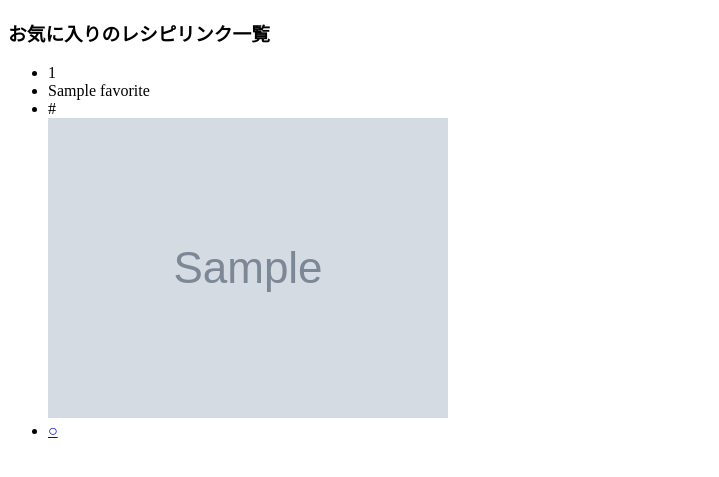
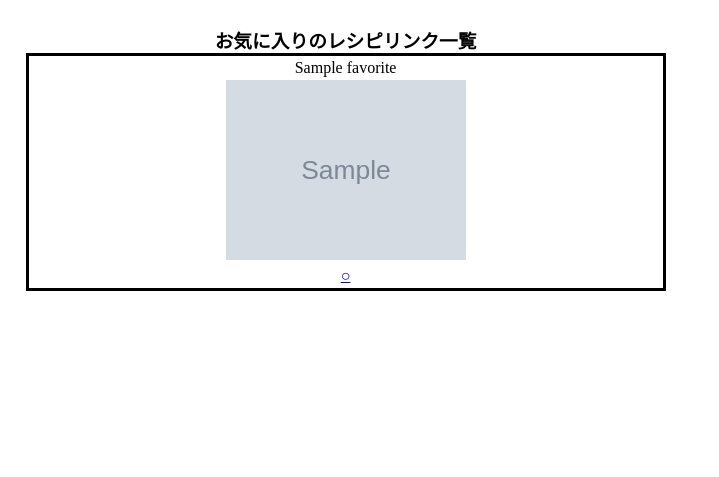
Before and after one commit to OugaTodaka/recipechat, a Django app: template favorite/templates/favorite/favorite.html in a window 1280 px wide. Shown: the top 477 px of the page, without its empty margins (0-719 px from the left). Run offline with Django 3.2, Linux system fonts and the light colour scheme; the template is opened without the code that fills it: most values are stand-ins (such as "Sample title", 1, 10 or a date in 2020); grey boxes marked "Sample" are stand-in pictures.

Commit message:
favorite css 途中

```diff
--- a/favorite/static/favorite/style.css
+++ b/favorite/static/favorite/style.css
@@ -0,0 +1,29 @@
+* {
+    margin: 0;
+    padding: 0;
+}
+
+.main{
+    text-align: center;
+    width: 50%;
+    margin: 2%;
+}
+
+.favorite{
+    border: 3px solid black;
+}
+
+ul{
+    height: auto;
+    list-style: none;
+}
+
+li{
+    width: 96%;
+    padding: 3px 2%;
+}
+
+img{
+    width: auto;
+    height: 180px;
+}
--- a/favorite/templates/favorite/favorite.html
+++ b/favorite/templates/favorite/favorite.html
@@ -8,10 +8,10 @@
     <ul>
     {% for favorite in object_list %}
         {% if not favorite.is_delete %}
-        <li>{{ favorite.id }}</li>
         <li>{{ favorite.title }}</li>
-        <li>{{ favorite.link }}</li>
-        <img src="{{ favorite.img_link }}">
+        <a href="{{ favorite.link }}">
+            <img src="{{ favorite.img_link }}">
+        </a>
         <li><a class="delete" href="{{favorite.id}}/delete/">○</a></li>
         {% endif %}
     {% endfor %}
```
